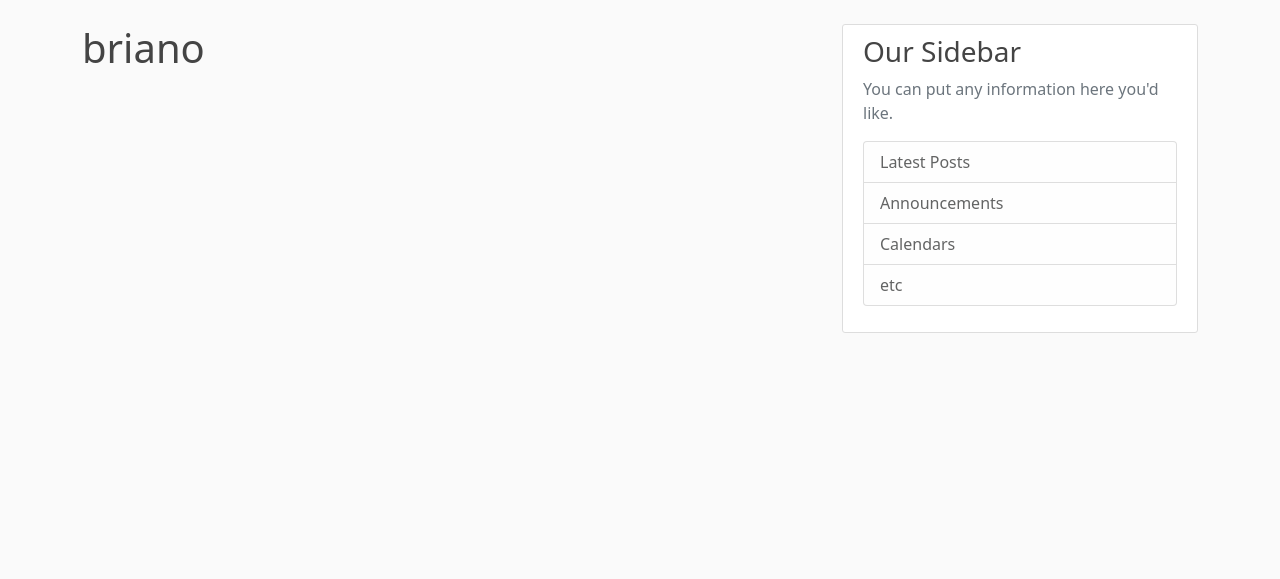
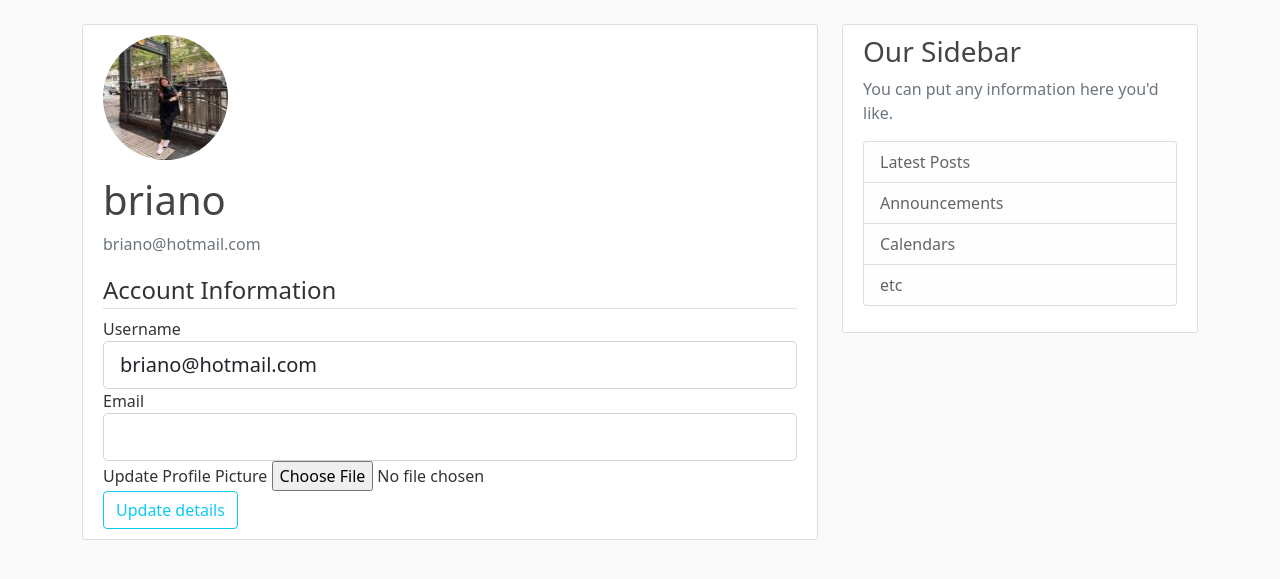
Before and after one commit to BrianOuko/flaskblogapp, a Flask app: page /account in a window 1280 px wide. Shown: the part 56-635 px from the top of the page. Run offline with Flask 3, Linux system fonts and the light colour scheme; a user stored in the database is signed in; some libraries are stand-ins or nearby versions.

Commit message:
finishing user account page plus adding a profile picture option

```diff
--- a/flaskblog/forms.py
+++ b/flaskblog/forms.py
@@ -1,4 +1,6 @@
 from flask_wtf import FlaskForm
+from flask_wtf.file import FileField, FileAllowed
+from flask_login import current_user
 from wtforms import StringField, PasswordField,SubmitField, BooleanField
 from wtforms.validators import DataRequired, Length, Email, EqualTo, ValidationError
 from flaskblog.models import User
@@ -25,3 +27,22 @@ class LoginForm(FlaskForm):
     password=PasswordField('Password', validators=[DataRequired()])
     remember = BooleanField ('Remember Me')
     submit=SubmitField('Login')
+
+
+class UpdateAccountForm(FlaskForm):
+    username=StringField('Username', validators=[DataRequired (), Length (min=2, max =20)])
+    email=StringField('Email', validators =[DataRequired(), Email()])
+    picture=FileField('Update Profile Picture', validators=[FileAllowed(['jpg', 'png'])])
+    submit=SubmitField('Update details')
+
+    def validate_username(self, username):
+        if username.data!=current_user.username:
+            user=User.query.filter_by(username=username.data).first()
+            if user:
+                raise ValidationError('That username is already taken!')
+
+    def validate_email(self, email):
+        if email.data!=current_user.email:
+            user=User.query.filter_by(email=email.data).first()
+            if user:
+                raise ValidationError('That email is already registered!')
--- a/flaskblog/routes.py
+++ b/flaskblog/routes.py
@@ -1,6 +1,10 @@
+
+import os
+import secrets
+from PIL import Image
 from flask import render_template, url_for, flash, redirect, request
 from flaskblog import app,db, bcrypt
-from flaskblog.forms import RegistrationForm, LoginForm
+from flaskblog.forms import RegistrationForm, LoginForm, UpdateAccountForm
 from flaskblog.models import User
 from flask_login import login_user, current_user, logout_user, login_required
 
@@ -61,7 +65,34 @@ def logout():
     logout_user()
     return redirect(url_for('home'))
 
-@app.route("/account")
+def save_picture(form_picture):
+    random_hex=secrets.token_hex(8)
+    _, f_ext= os.path.splitext(form_picture.filename)
+    picture_fn=random_hex + f_ext
+    picture_path= os.path.join(app.root_path, 'static/profile_pics', picture_fn)
+
+    output_size=(125,125)
+    i=Image.open(form_picture)
+    i.thumbnail(output_size)
+    i.save(picture_path)
+
+    return picture_fn
+
+@app.route("/account", methods=['GET','POST'])
 @login_required
 def account():
-    return render_template('account.html', title='Account')
+    form=UpdateAccountForm()
+    if form.validate_on_submit():
+        if form.picture.data:
+            picture_file=save_picture(form.picture.data)
+            current_user.image_file=picture_file
+        current_user.username=form.username.data
+        current_user.email=form.email.data
+        db.session.commit()
+        flash('Your account has been updated!', 'success')
+        return redirect(url_for('account')) # Post/Redirect/Get (PRG)
+    elif request.method =='GET':
+        form.username.data=current_user.username
+        form.username.data=current_user.email
+    image_file=url_for('static', filename='profile_pics/' + current_user.image_file)
+    return render_template('account.html', title='Account', image_file=image_file, form=form)
--- a/flaskblog/templates/account.html
+++ b/flaskblog/templates/account.html
@@ -1,4 +1,57 @@
 {% extends "layout.html" %}
 {% block content %}
-    <h1> {{current_user.username}}</h1>
+    <div class="content-section">
+        <div class="media">
+            <img class="rounded-circle account-img" src="{{image_file}}">
+            <div class="media-body">
+                <h2 class="account-heading">{{current_user.username}}</h2>
+                <p class="text-secondary">{{current_user.email}}</p>
+            </div>
+        </div>
+            <form method="POST" action="" enctype="multipart/form-data">
+                {{form.hidden_tag()}} <!--#hidden_tag adds CSRF token-->
+                <fieldset class="form-group">
+                    <legend class=border-bottom mb-4>Account Information</legend>
+                    <div class="form-group">
+                        {{form.username.label(class="form-control-label")}}
+                            {%if form.username.errors%}
+                                {{form.username(class="form-control-lg is-invalid")}}
+                                <div class="invalid-feedback">
+                                    {%for error in form.username.errors%}
+                                    <span>{{error}}</span>
+                                    {%endfor%}
+                                </div>
+                            {%else%}
+                                {{form.username(class="form-control form-control-lg")}}
+                            {%endif%}
+                    </div>
+
+                    <div class="form-group">
+                        {{form.email.label(class="form-control-label")}}
+                            {%if form.email.errors%}
+                                {{form.email(class="form-control-lg is-invalid")}}
+                                <div class="invalid-feedback">
+                                    {%for error in form.email.errors%}
+                                    <span>{{error}}</span>
+                                    {%endfor%}
+                                </div>
+                            {%else%}
+                                {{form.email(class="form-control form-control-lg")}}
+                            {%endif%}
+                    </div>
+                    <div class="form-group">
+                        {{form.picture.label()}}
+                        {{form.picture(class="form-control-file")}}
+                        {%if form.picture.errors%}
+                            {%for error in form.picture.errors%}
+                                <span class="text-danger">{{error}}</span></br>
+                            {%endfor%}
+                        {%endif%}
+                    </div>
+                </fieldset>
+                <div class="form-group">
+                    {{form.submit(class="btn btn-outline-info")}}
+                </div>
+            </form>
+    </div>
 {%endblock content%}
--- a/flaskblog/templates/register.html
+++ b/flaskblog/templates/register.html
@@ -1,6 +1,6 @@
 {% extends "layout.html" %}
 {% block content %}
-    <div class ="content-section"> </div>
+    <div class ="content-section">
         <form method="POST" action="">
             {{form.hidden_tag()}} <!--#hidden_tag adds CSRF token-->
             <fieldset class="form-group">
@@ -65,6 +65,7 @@
                 {{form.submit(class="btn btn-outline-info")}}
             </div>
         </form>
+    </div>
         <div class="border-top pt-3">
             <small class="text-muted">
                 Already have an account? <a class="ml-2" href="{{url_for('login')}}"> Sign In </a>
```
Also changed, not shown: flaskblog/static/profile_pics/035a63a48290ba5b.jpg (added), flaskblog/static/profile_pics/52e4b6fc9b6c9eac.jpg (added), flaskblog/static/profile_pics/60821653791270ad.jpg (added), flaskblog/static/profile_pics/default.jpg (added), flaskblog/static/profile_pics/f22f3957142c6758.jpg (added), instance/site.db, 1 other file.
